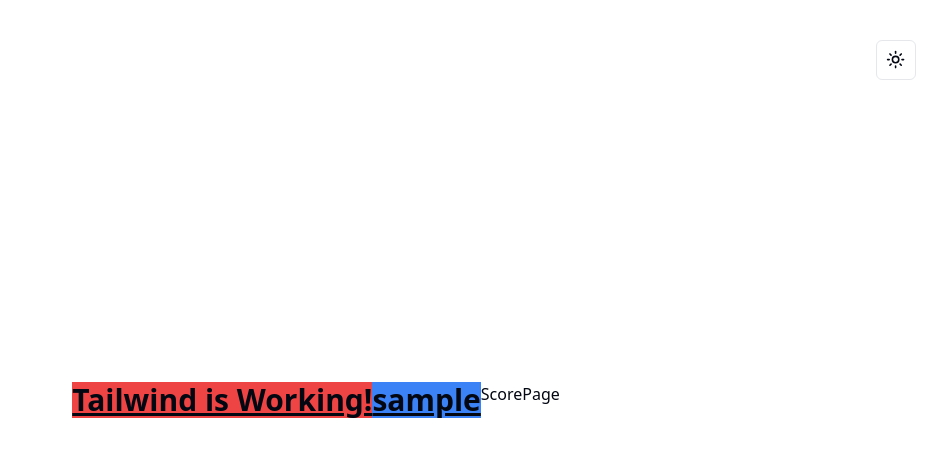
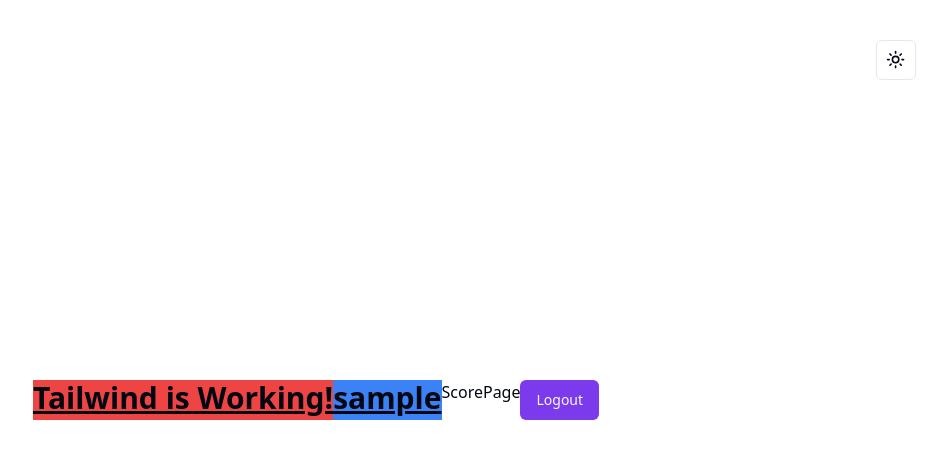
Before and after one commit to GoncaloFazenda/Memory-Game, a React (Vite) app: page /game in a window 1280 px wide. Shown: the top 458 px of the page, without its empty margins (324-1271 px from the left). Built offline with nearby package versions, Linux system fonts and the light colour scheme; sample sign-in values are in the browser's storage.

Commit message:
Feature: Private Routes & logout button

```diff
--- a/src/App.tsx
+++ b/src/App.tsx
@@ -1,8 +1,9 @@
-import { Routes, Route, useLocation } from 'react-router-dom';
+import { Routes, Route, useLocation, Navigate } from 'react-router-dom';
 // Pages
 import ScorePage from './_presentation/score/ScorePage';
 import GamePage from './_presentation/game/GamePage';
 import LoginPage from './_presentation/Login/LoginPage';
+import PrivateRoutes from './navigation/PrivateRoutes';
 
 function App() {
     let location = useLocation();
@@ -12,9 +13,18 @@ function App() {
         <>
             <Routes location={background || location}>
                 <Route path="/" element={<LoginPage />} />
-                <Route path="/game" element={<GamePage />}></Route>
+                <Route element={<PrivateRoutes />}>
+                    <Route path="/game" element={<GamePage />}></Route>
+                    <Route path="*" element={<Navigate to="/" />}></Route>
+                </Route>
             </Routes>
-            <Routes>{background && <Route path={`${background.pathname}/score`} element={<ScorePage />} />}</Routes>
+            {background && (
+                <Routes>
+                    <Route element={<PrivateRoutes />}>
+                        <Route path={`${background.pathname}/score`} element={<ScorePage />} />
+                    </Route>
+                </Routes>
+            )}
         </>
     );
 }
--- a/src/_presentation/game/GamePage.tsx
+++ b/src/_presentation/game/GamePage.tsx
@@ -1,8 +1,16 @@
-import { Link, useLocation } from 'react-router-dom';
+import { Link, useLocation, useNavigate } from 'react-router-dom';
+import { Button } from '../_components/ui/button';
+import { logout } from '@/useCases/user';
 
 export default function GamePage() {
     let location = useLocation();
-    console.log('localStorage', localStorage.getItem('username'));
+    let navigate = useNavigate();
+
+    function onLogout() {
+        logout();
+        navigate('/');
+    }
+
     return (
         <div className="flex flex-1 ">
             <div className="flex self-center justify-center w-full">
@@ -13,6 +21,9 @@ export default function GamePage() {
                 <Link to={'/game/score'} state={{ background: location }}>
                     ScorePage
                 </Link>
+                <Button className="" onClick={onLogout}>
+                    Logout
+                </Button>
             </div>
         </div>
     );
--- a/src/main.tsx
+++ b/src/main.tsx
@@ -4,14 +4,12 @@ import App from './App.tsx';
 import './index.css';
 import { BrowserRouter as Router } from 'react-router-dom';
 import { ThemeProvider } from './_presentation/_components/theme-provider.tsx';
-import { ToggleThemeButton } from './_presentation/_components/ui/toggleThemeButton.tsx';
+import Header from './navigation/components/Header.tsx';
 
 ReactDOM.createRoot(document.getElementById('root')!).render(
     <React.StrictMode>
         <ThemeProvider defaultTheme="system" storageKey="vite-ui-theme">
-            <nav className=" absolute right-10 top-10">
-                <ToggleThemeButton />
-            </nav>
+            <Header />
             <Router>
                 <App />
             </Router>
--- /dev/null
+++ b/src/navigation/PrivateRoutes.tsx
@@ -0,0 +1,9 @@
+import { Outlet, Navigate } from 'react-router-dom';
+
+const PrivateRoutes = () => {
+    let auth = localStorage.getItem('username');
+
+    return auth ? <Outlet /> : <Navigate to="/" />;
+};
+
+export default PrivateRoutes;
--- /dev/null
+++ b/src/navigation/components/Header.tsx
@@ -0,0 +1,9 @@
+import { ToggleThemeButton } from '@/_presentation/_components/ui/toggleThemeButton';
+
+export default function Header() {
+    return (
+        <nav className=" absolute right-10 top-10">
+            <ToggleThemeButton />
+        </nav>
+    );
+}
```
